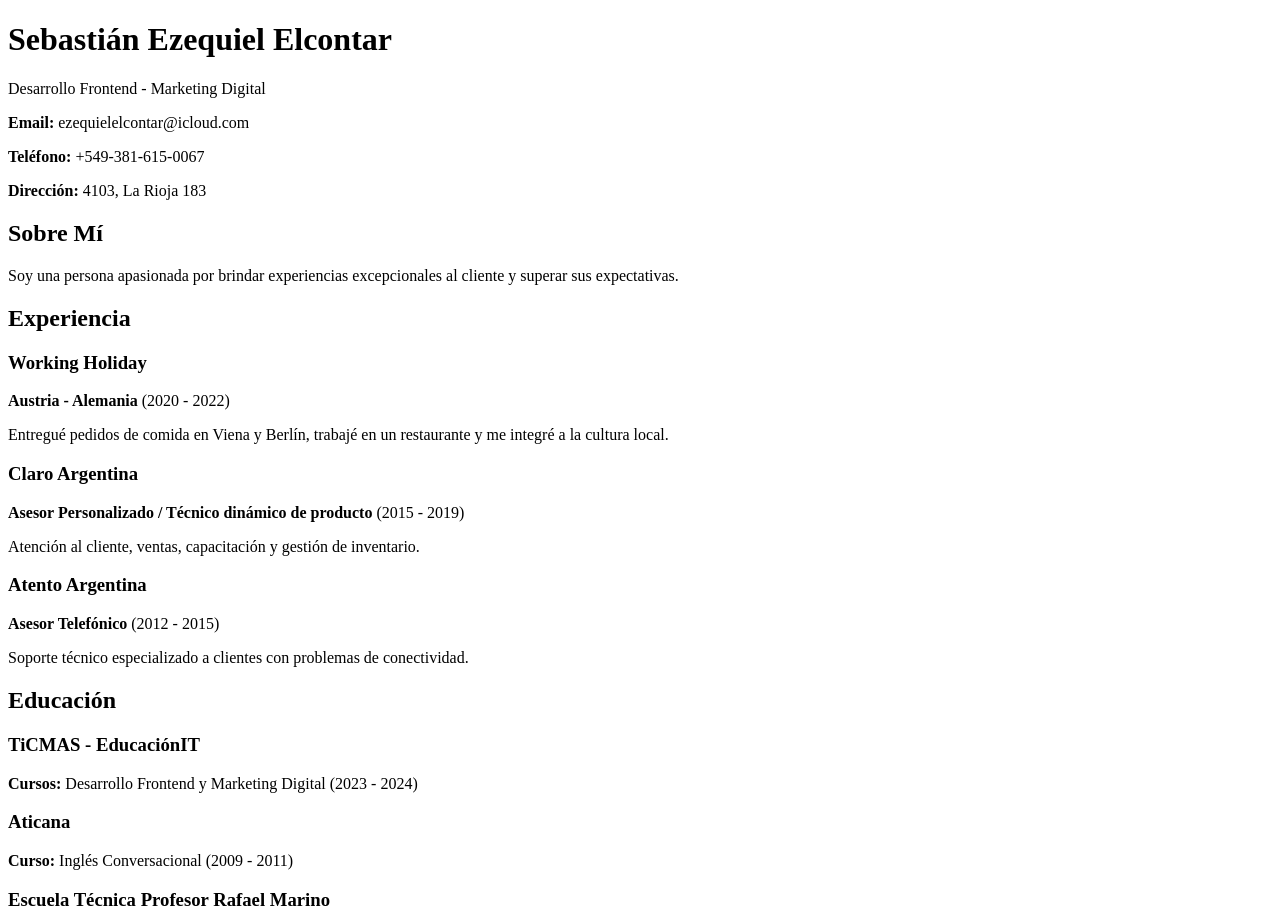
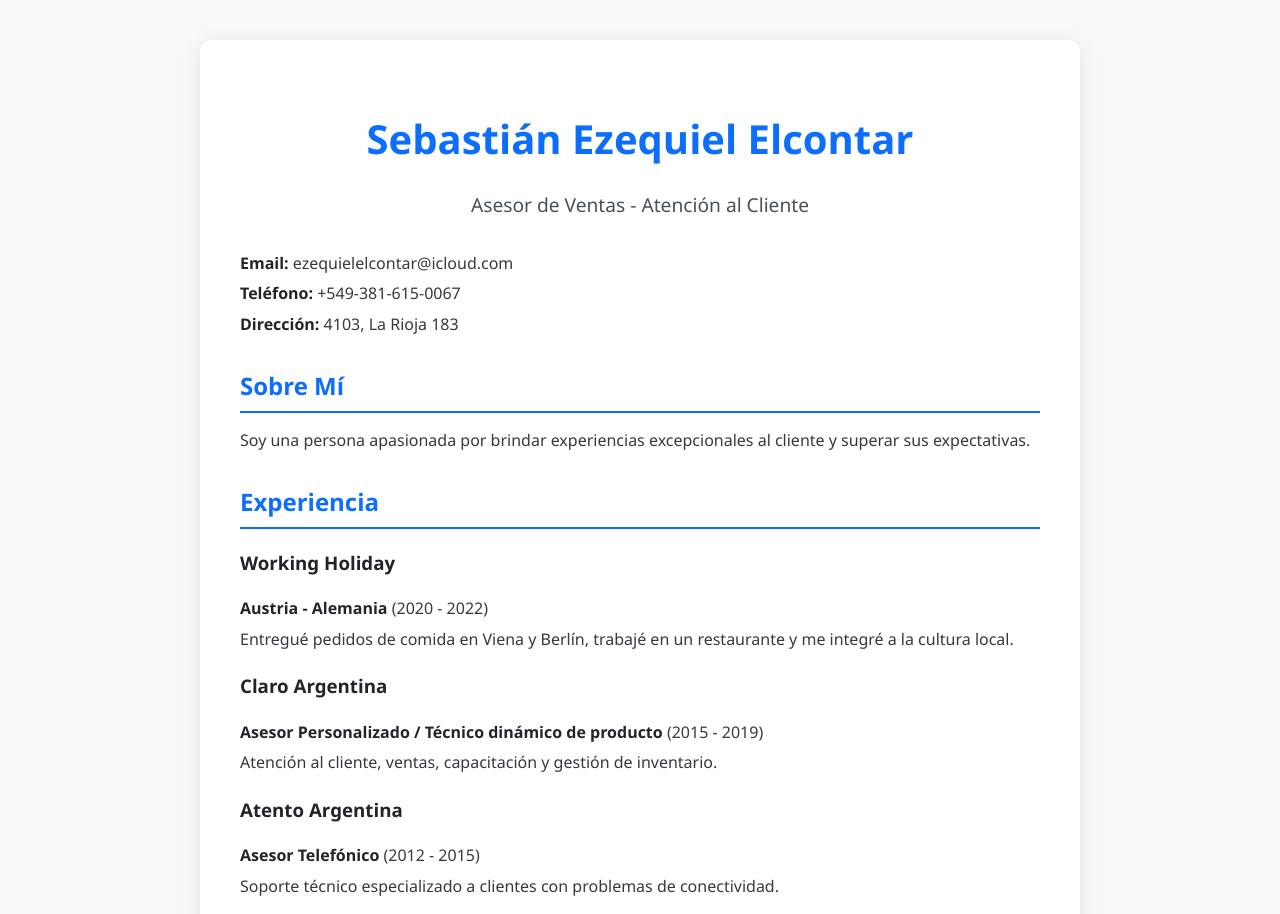
Before and after one commit to sebastianezequielelcontar/Curriculum-Vitae, a plain HTML site: page index.html in a window 1280 px wide. Shown: the top 914 px of the page. Drawn offline with Linux system fonts and the light colour scheme.

Commit message:
Tercer Commit

```diff
--- a/index.html
+++ b/index.html
@@ -10,7 +10,7 @@
   <main class="cv-container">
     <header>
       <h1>Sebastián Ezequiel Elcontar</h1>
-      <p>Desarrollo Frontend - Marketing Digital</p>
+      <p> Asesor de Ventas - Atención al Cliente </p>
     </header>
 
     <section class="contacto">
--- a/style.css
+++ b/style.css
@@ -0,0 +1,81 @@
+/* style.css */
+
+body {
+  margin: 0;
+  padding: 0;
+  font-family: 'Segoe UI', Tahoma, Geneva, Verdana, sans-serif;
+  background-color: #f8f9fa;
+  color: #212529;
+  line-height: 1.6;
+}
+
+.cv-container {
+  max-width: 800px;
+  margin: 40px auto;
+  background-color: #fff;
+  padding: 40px;
+  box-shadow: 0 4px 20px rgba(0, 0, 0, 0.1);
+  border-radius: 12px;
+}
+
+header {
+  text-align: center;
+  margin-bottom: 30px;
+}
+
+header h1 {
+  font-size: 2.5rem;
+  margin-bottom: 10px;
+  color: #0d6efd;
+}
+
+header p {
+  font-size: 1.2rem;
+  color: #495057;
+}
+
+section {
+  margin-bottom: 30px;
+}
+
+section h2 {
+  border-bottom: 2px solid #0d6efd;
+  padding-bottom: 5px;
+  margin-bottom: 15px;
+  color: #0d6efd;
+}
+
+section p, section li {
+  margin: 5px 0;
+  color: #343a40;
+}
+
+section div {
+  margin-bottom: 15px;
+}
+
+ul {
+  padding-left: 20px;
+}
+
+strong {
+  color: #212529;
+}
+
+@media screen and (max-width: 600px) {
+  .cv-container {
+    padding: 20px;
+  }
+
+  header h1 {
+    font-size: 2rem;
+  }
+
+  header p {
+    font-size: 1rem;
+  }
+
+  section h2 {
+    font-size: 1.2rem;
+  }
+}
```
